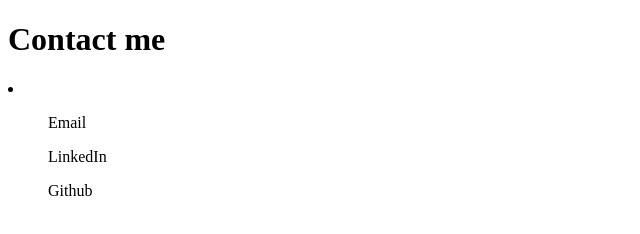
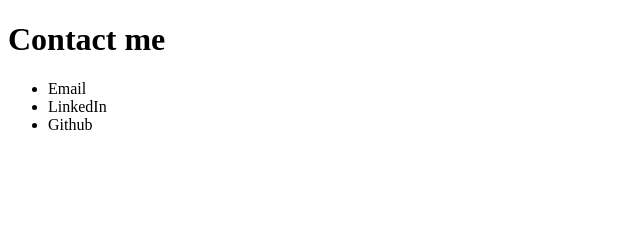
Before and after one commit to miicow/exploring_gatsbyjs, a Gatsby site in the folder gatsby-learning-website/: page /contact in a window 1280 px wide. Shown: the whole page, without its empty margins (0-640 px from the left). Built offline with nearby package versions, Linux system fonts and the light colour scheme; Gatsby itself is replaced by a stand-in of ours.

Commit message:
update contact page - correct list syntax

```diff
--- a/gatsby-learning-website/src/pages/contact.js
+++ b/gatsby-learning-website/src/pages/contact.js
@@ -4,11 +4,11 @@
   return (
     <div>
       <h1>Contact me</h1>
-      <li>
-        <ul>Email</ul>
-        <ul>LinkedIn</ul>
-        <ul>Github</ul>
-      </li>
+      <ul>
+        <li>Email</li>
+        <li>LinkedIn</li>
+        <li>Github</li>
+      </ul>
     </div>
   )
 }
```
